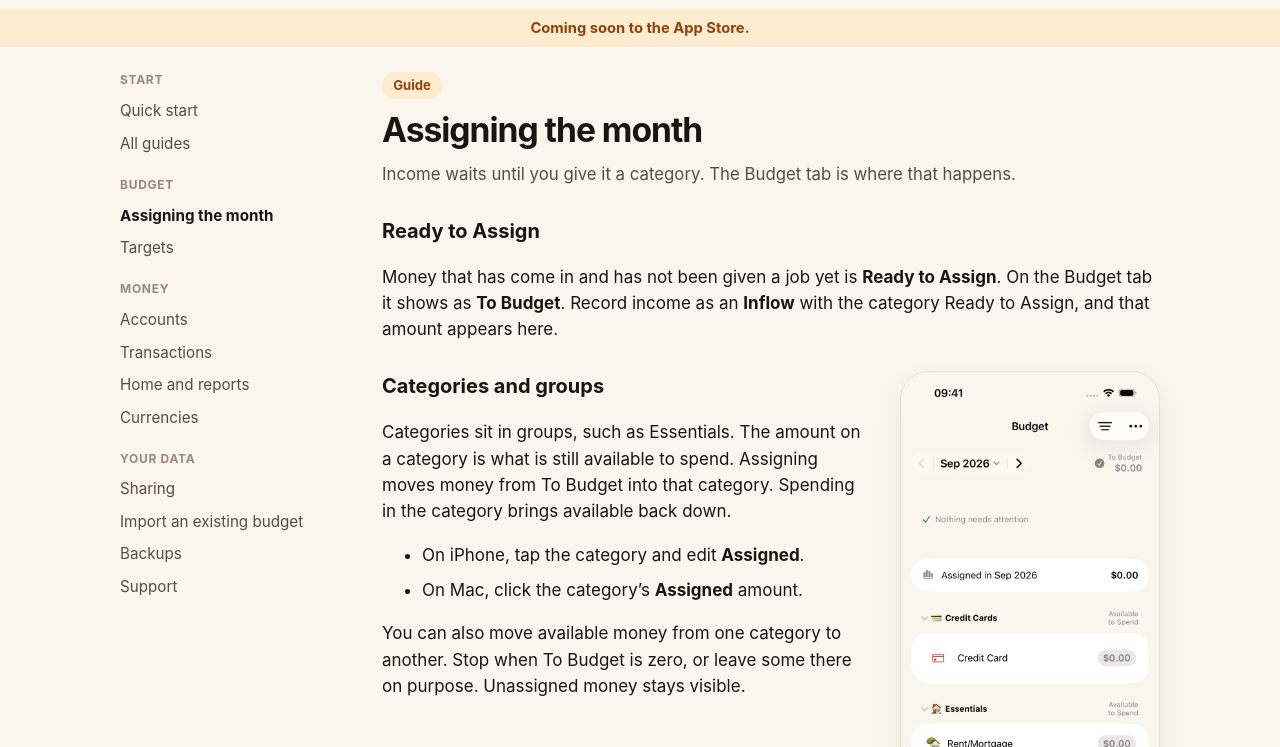
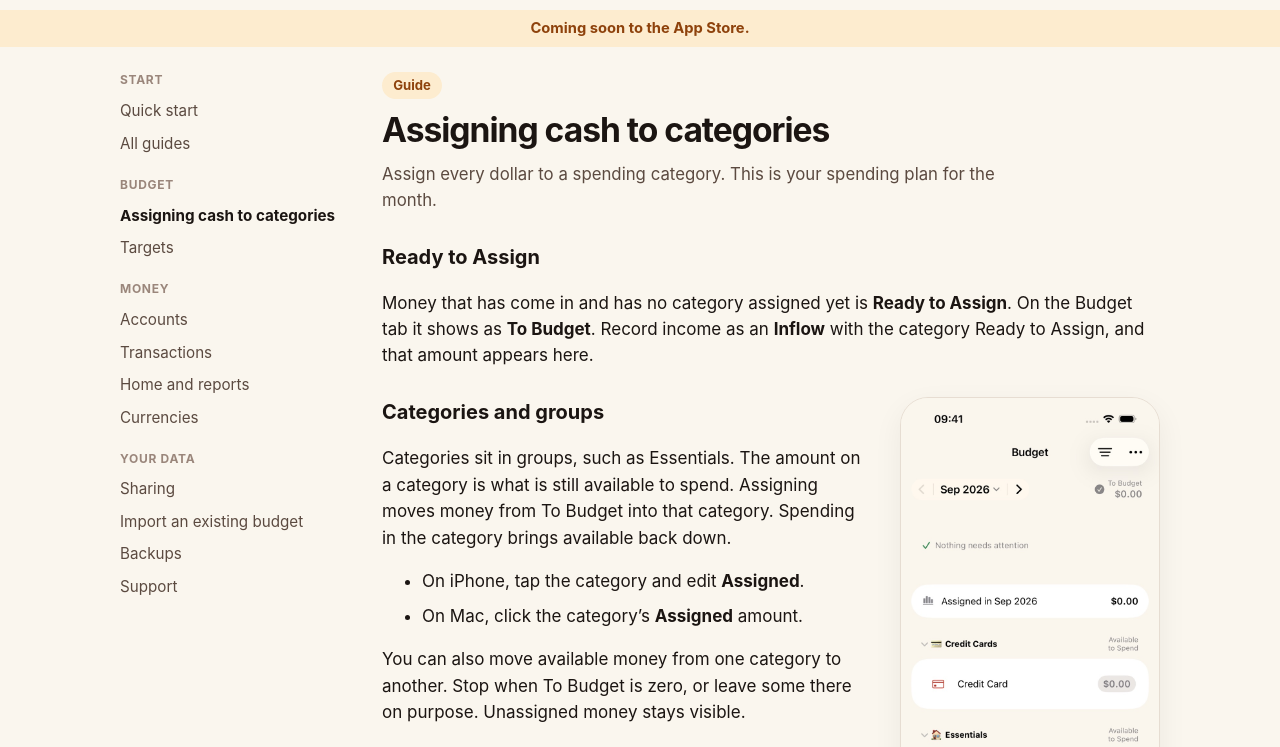
Before and after one commit to zxiiro/zxbudget-site, an Eleventy site: page src/guides/assigning-the-month.njk in a window 1280 px wide. Shown: the part 53-800 px from the top of the page. Built offline with nearby package versions, Linux system fonts and the light colour scheme; Eleventy itself is replaced by a stand-in of ours; files that its build step writes are made by us from their sources.

Commit message:
Rename the assigning guide
The title and opening did not say what the month is
for. Assign every dollar to a category, and call money
with no category Ready to Assign.

Assisted-by: LLM

```diff
--- a/src/_includes/guide-side.njk
+++ b/src/_includes/guide-side.njk
@@ -3,7 +3,7 @@
   <a href="/guides/quick-start/"{% if page.url == "/guides/quick-start/" %} aria-current="page"{% endif %}>Quick start</a>
   <a href="/guides/"{% if page.url == "/guides/" %} aria-current="page"{% endif %}>All guides</a>
   <div class="group">Budget</div>
-  <a href="/guides/assigning-the-month/"{% if page.url == "/guides/assigning-the-month/" %} aria-current="page"{% endif %}>Assigning the month</a>
+  <a href="/guides/assigning-the-month/"{% if page.url == "/guides/assigning-the-month/" %} aria-current="page"{% endif %}>Assigning cash to categories</a>
   <a href="/guides/targets/"{% if page.url == "/guides/targets/" %} aria-current="page"{% endif %}>Targets</a>
   <div class="group">Money</div>
   <a href="/guides/accounts/"{% if page.url == "/guides/accounts/" %} aria-current="page"{% endif %}>Accounts</a>
--- a/src/guides/assigning-the-month.njk
+++ b/src/guides/assigning-the-month.njk
@@ -1,6 +1,6 @@
 ---
 layout: base.njk
-title: Assigning the month — ZxBudget
+title: Assigning cash to categories — ZxBudget
 description: Ready to Assign, category groups, and how a new month works.
 canonical: https://zxbudget.zxiiro.ca/guides/assigning-the-month/
 nav: guides
@@ -9,11 +9,11 @@ nav: guides
 {% include "guide-side.njk" %}
 <article class="prose">
   <p class="eyebrow">Guide</p>
-  <h1>Assigning the month</h1>
-  <p class="lede">Income waits until you give it a category. The Budget tab is where that happens.</p>
+  <h1>Assigning cash to categories</h1>
+  <p class="lede">Assign every dollar to a spending category. This is your spending plan for the month.</p>
 
   <h2>Ready to Assign</h2>
-  <p>Money that has come in and has not been given a job yet is <strong>Ready to Assign</strong>. On the Budget tab it shows as <strong>To Budget</strong>. Record income as an <strong>Inflow</strong> with the category Ready to Assign, and that amount appears here.</p>
+  <p>Money that has come in and has no category assigned yet is <strong>Ready to Assign</strong>. On the Budget tab it shows as <strong>To Budget</strong>. Record income as an <strong>Inflow</strong> with the category Ready to Assign, and that amount appears here.</p>
 
   <section class="guide-split">
     <div class="copy">
--- a/src/guides/index.njk
+++ b/src/guides/index.njk
@@ -27,7 +27,7 @@ nav: guides
   <p class="section-label">Using the app</p>
   <div class="index-grid">
     <a class="card" href="/guides/assigning-the-month/">
-      <h3>Assigning the month</h3>
+      <h3>Assigning cash to categories</h3>
       <p>Ready to Assign, category groups, and what a new month does.</p>
     </a>
     <a class="card" href="/guides/targets/">
```
